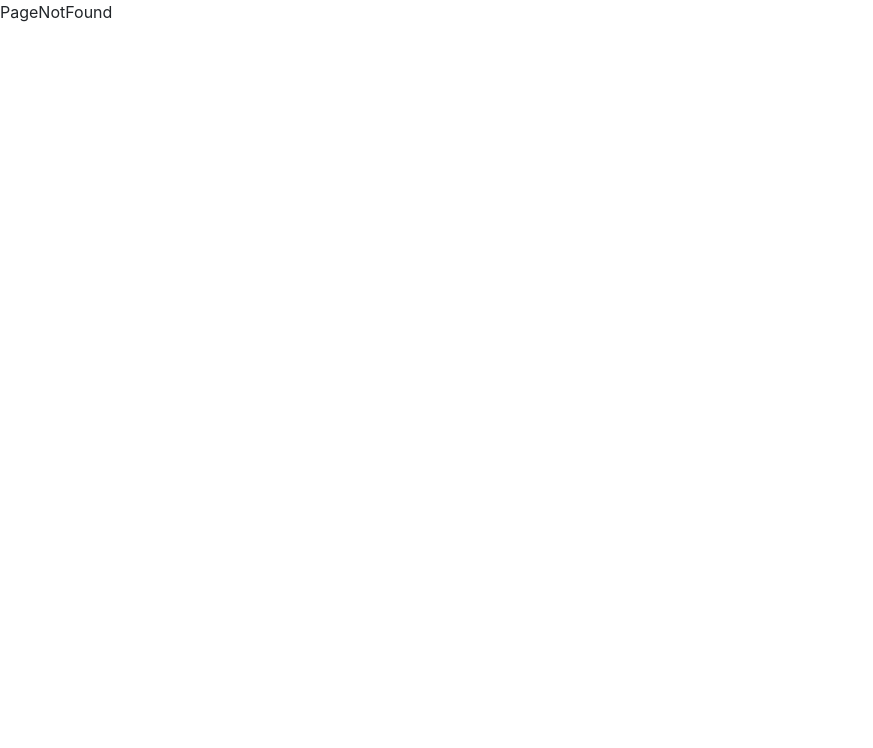
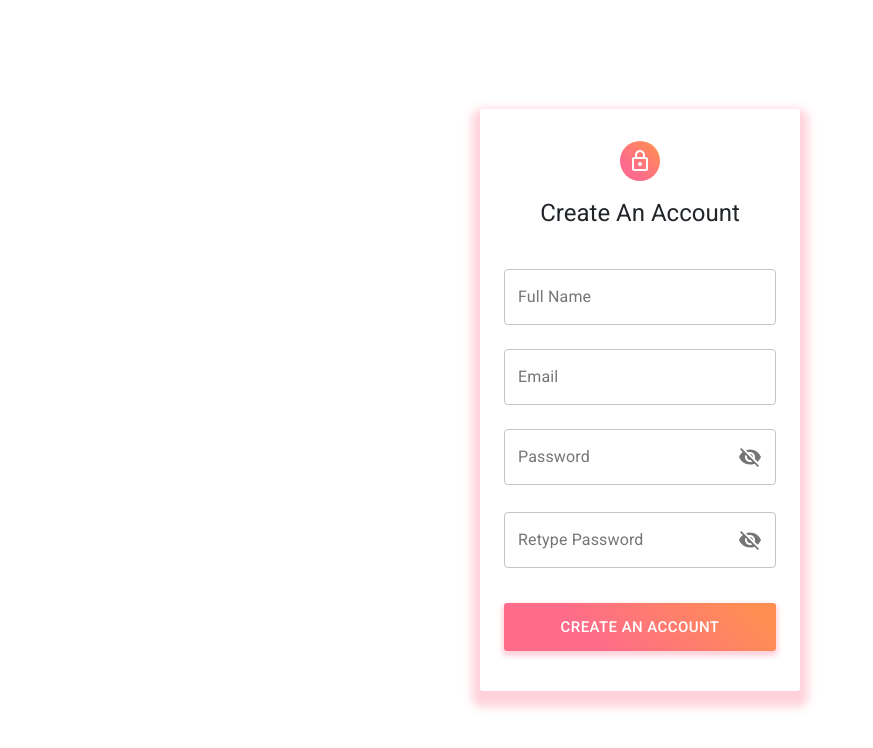
Before and after one commit to trantrieudang/web-tix-clone, a React (Create React App) app: page /register in a window 1280 px wide. Shown: the top 748 px of the page, without its empty margins (0-873 px from the left). Built offline with nearby package versions, Linux system fonts and the light colour scheme.

Commit message:
update register form

```diff
--- a/src/App.js
+++ b/src/App.js
@@ -7,7 +7,7 @@ import { routesHome, routesAdmin } from "./routes";
 import Login from './containers/AdminTemplate/AuthPage/components/Login';
 import HomeTemplate from "./containers/HomeTemplate";
 import AdminTemplate from "./containers/AdminTemplate";
-
+import Register from './containers/AdminTemplate/AuthPage/components/Register';
 
 function App() {
   const showLayoutHome = (routes) => {
@@ -51,7 +51,7 @@ function App() {
           {showLayoutHome(routesHome)}
           {showLayoutAdmin(routesAdmin)}
 
-
+          <Route exact={false} path="/register" component={Register} />
           <Route exact={false} path="/login" component={Login} />
           {/* Trang K tim thay */}
           <Route path="" component={PageNotFound} />
--- a/src/containers/AdminTemplate/AuthPage/components/Login/index.js
+++ b/src/containers/AdminTemplate/AuthPage/components/Login/index.js
@@ -21,10 +21,10 @@ function Login(props) {
       unwrapResult(resultAction);
 
       // close dialog
-      const { closeDialog } = props;
-      if (closeDialog) {
-        closeDialog();
-      }
+      // const { closeDialog } = props;
+      // if (closeDialog) {
+      //   closeDialog();
+      // }
     } catch (error) {
       console.log('Failed to login:', error);
       enqueueSnackbar(error.message, { variant: 'error' });
--- a/src/containers/AdminTemplate/AuthPage/components/LoginForm/index.js
+++ b/src/containers/AdminTemplate/AuthPage/components/LoginForm/index.js
@@ -1,101 +1,104 @@
-import { yupResolver } from '@hookform/resolvers/yup';
-import { Avatar, Button, LinearProgress, makeStyles, Typography } from '@material-ui/core';
-import { LockOutlined } from '@material-ui/icons';
-import InputField from '../../../../../components/form-controls/InputField';
-import PasswordField from '../../../../../components/form-controls/PasswordField';
-import PropTypes from 'prop-types';
-import React from 'react';
-import { useForm } from 'react-hook-form';
-import * as yup from 'yup';
-import bg from '../../../../../assets/images/backapp.jpg';
+import { yupResolver } from "@hookform/resolvers/yup";
+import {
+  Avatar,
+  Button,
+  LinearProgress,
+  makeStyles,
+  Typography,
+} from "@material-ui/core";
+import { LockOutlined } from "@material-ui/icons";
+import InputField from "../../../../../components/form-controls/InputField";
+import PasswordField from "../../../../../components/form-controls/PasswordField";
+import PropTypes from "prop-types";
+import React from "react";
+import { useForm } from "react-hook-form";
+import * as yup from "yup";
+import bg from "../../../../../assets/images/backapp.jpg";
 const useStyles = makeStyles((theme) => ({
-     login:{
-          position: 'relative',
+  login: {
+    position: "relative",
     backgroundImage: "url(" + bg + ")",
-          height: '100vh',
-          backgroundRepeat: 'no-repeat',
+    height: "100vh",
+    backgroundRepeat: "no-repeat",
     backgroundSize: "cover",
   },
   root: {
-    position: 'absolute',
-
-
-    background: 'white',
-          display: 'flex',
-          flexDirection: 'column',
-          alignItems: 'center',
-          padding: theme.spacing(4),
-          width: '30%',
-
-          top: '50%',
-          left: '50%',
-          transform: 'translate(-50%, -50%)',
+    position: "absolute",
+    background: "white",
+    display: "flex",
+    flexDirection: "column",
+    alignItems: "center",
+    padding: theme.spacing(3),
+    width: "25%",
+    top: "50%",
+    left: "50%",
+    transform: "translate(-50%, -50%)",
     borderRadius: 3,
-          boxShadow: '0 8px 10px 8px rgba(255, 105, 135, .3)',
+    boxShadow: "0 8px 10px 8px rgba(255, 105, 135, .3)",
   },
 
   avatar: {
     margin: theme.spacing(1),
-     background: 'linear-gradient(45deg, #FE6B8B 30%, #FF8E53 90%)',
+    background: "linear-gradient(45deg, #FE6B8B 30%, #FF8E53 90%)",
   },
 
   title: {
-    margin: theme.spacing(2, 0, 3, 0),
-    textAlign: 'center',
+    margin: theme.spacing(1, 0, 2, 0),
+    textAlign: "center",
   },
 
   submit: {
     margin: theme.spacing(3, 0, 2),
-     background: 'linear-gradient(45deg, #FE6B8B 30%, #FF8E53 90%)',
+    background: "linear-gradient(45deg, #FE6B8B 30%, #FF8E53 90%)",
     borderRadius: 3,
     border: 0,
-     color: 'white',
+    color: "white",
     height: 48,
-     padding: '0 30px',
-     boxShadow: '0 3px 5px 2px rgba(255, 105, 135, .3)',
-     '&:focus': {
-          outline: 'none',
-     }
+    padding: "0 30px",
+    boxShadow: "0 3px 5px 2px rgba(255, 105, 135, .3)",
+    "&:focus": {
+      outline: "none",
+    },
   },
   form: {
-     width: '100%', // Fix IE 11 issue.
+    width: "100%", // Fix IE 11 issue.
     marginTop: theme.spacing(1),
   },
   progress: {
-    position: 'absolute',
+    position: "absolute",
     top: theme.spacing(1),
     left: 0,
     right: 0,
   },
   input: {
     "& .MuiOutlinedInput-root .MuiOutlinedInput-notchedOutline": {
-          borderColor: "black"
+      borderColor: "black",
     },
     "&:hover .MuiOutlinedInput-root .MuiOutlinedInput-notchedOutline": {
-          borderColor: "#ff671f"
+      borderColor: "#ff671f",
     },
     "& .MuiOutlinedInput-root.Mui-focused .MuiOutlinedInput-notchedOutline": {
-          borderColor: "#ff671f"
+      borderColor: "#ff671f",
     },
     "& .MuiOutlinedInput-input": {
-          color: "black"
+      color: "black",
     },
 
     "&:hover .MuiOutlinedInput-input": {
-          color: "black"
+      color: "black",
     },
     "& .MuiOutlinedInput-root.Mui-focused .MuiOutlinedInput-input": {
-          color: "black"
+      color: "black",
     },
     "& .MuiInputLabel-outlined": {
-          color: "#ff671f"
+      color: "#ff671f",
     },
     "&:hover .MuiInputLabel-outlined": {
-          color: "black "
+      color: "black ",
     },
     "& .MuiInputLabel-outlined.Mui-focused": {
-          color: "black"
-     }
+      color: "black",
+    },
   },
 }));
 
@@ -107,13 +110,13 @@ function LoginForm(props) {
   const classes = useStyles();
 
   const schema = yup.object().shape({
-    identifier: yup.string().required('Please enter your username'),
-    password: yup.string().required('Please enter your password'),
+    username: yup.string().required("Please enter your username"),
+    password: yup.string().required("Please enter your password"),
   });
   const form = useForm({
     defaultValues: {
-      identifier: '',
-      password: '',
+      username: "",
+      password: "",
     },
     resolver: yupResolver(schema),
   });
@@ -140,9 +143,22 @@ function LoginForm(props) {
           Sign In
         </Typography>
 
-      <form onSubmit={form.handleSubmit(handleSubmit)} className={classes.form}>
-        <InputField name="identifier" label="Username" form={form} className={classes.input}/>
-        <PasswordField name="password" label="Password" form={form} className={classes.input} />
+        <form
+          onSubmit={form.handleSubmit(handleSubmit)}
+          className={classes.form}
+        >
+          <InputField
+            name="username"
+            label="Username"
+            form={form}
+            className={classes.input}
+          />
+          <PasswordField
+            name="password"
+            label="Password"
+            form={form}
+            className={classes.input}
+          />
 
           <Button
             disabled={isSubmitting}
@@ -158,7 +174,7 @@ function LoginForm(props) {
         </form>
       </div>
     </div>
-    )
+  );
 }
 
 export default LoginForm;
--- a/src/containers/AdminTemplate/AuthPage/components/Register/index.js
+++ b/src/containers/AdminTemplate/AuthPage/components/Register/index.js
@@ -1,5 +1,5 @@
 import { unwrapResult } from '@reduxjs/toolkit';
-import { register } from 'features/Auth/userSlice';
+import { register } from '../userSlice';
 import { useSnackbar } from 'notistack';
 import PropTypes from 'prop-types';
 import React from 'react';
--- a/src/containers/AdminTemplate/AuthPage/components/RegisterForm/index.js
+++ b/src/containers/AdminTemplate/AuthPage/components/RegisterForm/index.js
@@ -1,38 +1,105 @@
-import { yupResolver } from '@hookform/resolvers/yup';
-import { Avatar, Button, LinearProgress, makeStyles, Typography } from '@material-ui/core';
-import { LockOutlined } from '@material-ui/icons';
-import InputField from 'components/form-controls/InputField';
-import PasswordField from 'components/form-controls/PasswordField';
-import PropTypes from 'prop-types';
-import React from 'react';
-import { useForm } from 'react-hook-form';
-import * as yup from 'yup';
-
+import { yupResolver } from "@hookform/resolvers/yup";
+import {
+  Avatar,
+  Button,
+  LinearProgress,
+  makeStyles,
+  Typography,
+} from "@material-ui/core";
+import { LockOutlined } from "@material-ui/icons";
+import InputField from "../../../../../components/form-controls/InputField";
+import PasswordField from "../../../../../components/form-controls/PasswordField";
+import PropTypes from "prop-types";
+import React from "react";
+import { useForm } from "react-hook-form";
+import * as yup from "yup";
+import bg from "../../../../../assets/images/backapp.jpg";
 const useStyles = makeStyles((theme) => ({
+  register: {
+    position: "relative",
+    backgroundImage: "url(" + bg + ")",
+    height: "100vh",
+    width: '100vw',
+    backgroundRepeat: "no-repeat",
+    backgroundSize: "cover",
+  },
   root: {
-    position: 'relative',
-    paddingTop: theme.spacing(4),
+    position: "absolute",
+    background: "white",
+    display: "flex",
+    flexDirection: "column",
+    alignItems: "center",
+    padding: theme.spacing(3),
+    width: "25%",
+    top: "50%",
+    left: "50%",
+    transform: "translate(-50%, -50%)",
+    borderRadius: 3,
+    boxShadow: "0 8px 10px 8px rgba(255, 105, 135, .3)",
   },
 
   avatar: {
-    margin: '0 auto',
-    backgroundColor: theme.palette.secondary.main,
+    margin: theme.spacing(1),
+    background: "linear-gradient(45deg, #FE6B8B 30%, #FF8E53 90%)",
   },
 
   title: {
-    margin: theme.spacing(2, 0, 3, 0),
-    textAlign: 'center',
+    margin: theme.spacing(1, 0, 2, 0),
+    textAlign: "center",
   },
 
   submit: {
-    margin: theme.spacing(3, 0, 2, 0),
+    margin: theme.spacing(3, 0, 2),
+    background: "linear-gradient(45deg, #FE6B8B 30%, #FF8E53 90%)",
+    borderRadius: 3,
+    border: 0,
+    color: "white",
+    height: 48,
+    padding: "0 30px",
+    boxShadow: "0 3px 5px 2px rgba(255, 105, 135, .3)",
+    "&:focus": {
+      outline: "none",
     },
-
+  },
+  form: {
+    width: "100%", // Fix IE 11 issue.
+    marginTop: theme.spacing(1),
+  },
   progress: {
-    position: 'absolute',
+    position: "absolute",
     top: theme.spacing(1),
     left: 0,
     right: 0,
+  },
+  input: {
+    "& .MuiOutlinedInput-root .MuiOutlinedInput-notchedOutline": {
+      borderColor: "black",
+    },
+    "&:hover .MuiOutlinedInput-root .MuiOutlinedInput-notchedOutline": {
+      borderColor: "#ff671f",
+    },
+    "& .MuiOutlinedInput-root.Mui-focused .MuiOutlinedInput-notchedOutline": {
+      borderColor: "#ff671f",
+    },
+    "& .MuiOutlinedInput-input": {
+      color: "black",
+    },
+
+    "&:hover .MuiOutlinedInput-input": {
+      color: "black",
+    },
+    "& .MuiOutlinedInput-root.Mui-focused .MuiOutlinedInput-input": {
+      color: "black",
+    },
+    "& .MuiInputLabel-outlined": {
+      color: "#ff671f",
+    },
+    "&:hover .MuiInputLabel-outlined": {
+      color: "black ",
+    },
+    "& .MuiInputLabel-outlined.Mui-focused": {
+      color: "black",
+    },
   },
 }));
 
@@ -46,24 +113,34 @@ function RegisterForm(props) {
   const schema = yup.object().shape({
     fullName: yup
       .string()
-      .required('Please enter your full name.')
-      .test('should has at least two words', 'Please enter at least two words.', (value) => {
-        return value.split(' ').length >= 2;
-      }),
+      .required("Please enter your full name.")
+      .test(
+        "should has at least two words",
+        "Please enter at least two words.",
+        (value) => {
+          return value.split(" ").length >= 2;
+        }
+      ),
 
-    email: yup.string().required('Please enter your email.').email('Please enter a valid email address.'),
-    password: yup.string().required('Please enter your password').min(6, 'Please enter at least 6 characters.'),
+    email: yup
+      .string()
+      .required("Please enter your email.")
+      .email("Please enter a valid email address."),
+    password: yup
+      .string()
+      .required("Please enter your password")
+      .min(6, "Please enter at least 6 characters."),
     retypePassword: yup
       .string()
-      .required('Please retype your password.')
-      .oneOf([yup.ref('password')], 'Password does not match'),
+      .required("Please retype your password.")
+      .oneOf([yup.ref("password")], "Password does not match"),
   });
   const form = useForm({
     defaultValues: {
-      fullName: '',
-      email: '',
-      password: '',
-      retypePassword: '',
+      fullName: "",
+      email: "",
+      password: "",
+      retypePassword: "",
     },
     resolver: yupResolver(schema),
   });
@@ -78,6 +155,7 @@ function RegisterForm(props) {
   const { isSubmitting } = form.formState;
 
   return (
+    <div clasName={classes.register}>
       <div className={classes.root}>
         {isSubmitting && <LinearProgress className={classes.progress} />}
 
@@ -89,11 +167,34 @@ function RegisterForm(props) {
           Create An Account
         </Typography>
 
-      <form onSubmit={form.handleSubmit(handleSubmit)}>
-        <InputField name="fullName" label="Full Name" form={form} />
-        <InputField name="email" label="Email" form={form} />
-        <PasswordField name="password" label="Password" form={form} />
-        <PasswordField name="retypePassword" label="Retype Password" form={form} />
+        <form
+          onSubmit={form.handleSubmit(handleSubmit)}
+          className={classes.form}
+        >
+          <InputField
+            name="fullName"
+            label="Full Name"
+            form={form}
+            className={classes.input}
+          />
+          <InputField
+            name="email"
+            label="Email"
+            form={form}
+            className={classes.input}
+          />
+          <PasswordField
+            name="password"
+            label="Password"
+            form={form}
+            className={classes.input}
+          />
+          <PasswordField
+            name="retypePassword"
+            label="Retype Password"
+            form={form}
+            className={classes.input}
+          />
 
           <Button
             disabled={isSubmitting}
@@ -108,6 +209,7 @@ function RegisterForm(props) {
           </Button>
         </form>
       </div>
+    </div>
   );
 }
 
--- a/src/reducers/index.js
+++ b/src/reducers/index.js
@@ -2,10 +2,12 @@ import { combineReducers } from "redux";
 import listMovieReducer from './listMovie';
 import listTheaterReducer from './listTheater';
 import listMoviePagReducer from './listMoviePagination';
+import userReducer from '../containers/AdminTemplate/AuthPage/components/userSlice';
 const rootReducer = combineReducers({
      listMovie: listMovieReducer,
      listTheater: listTheaterReducer,
      listMoviePag: listMoviePagReducer,
+     user: userReducer,
 });
 
 export default rootReducer;
```
Also changed, not shown: 1 other file (tests, documents, lock files or other folders). Lines whose indentation alone changed are shown as unchanged.
